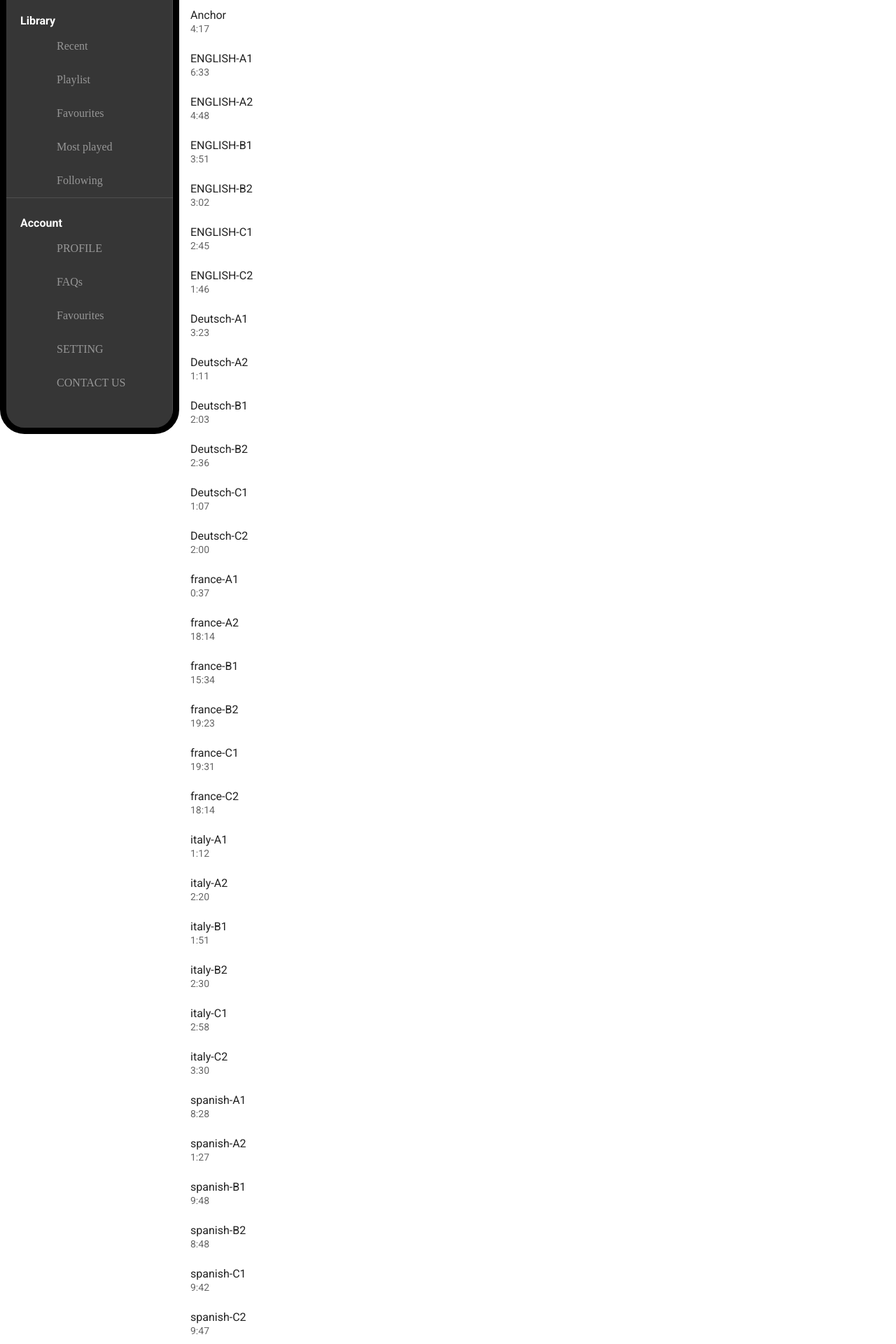
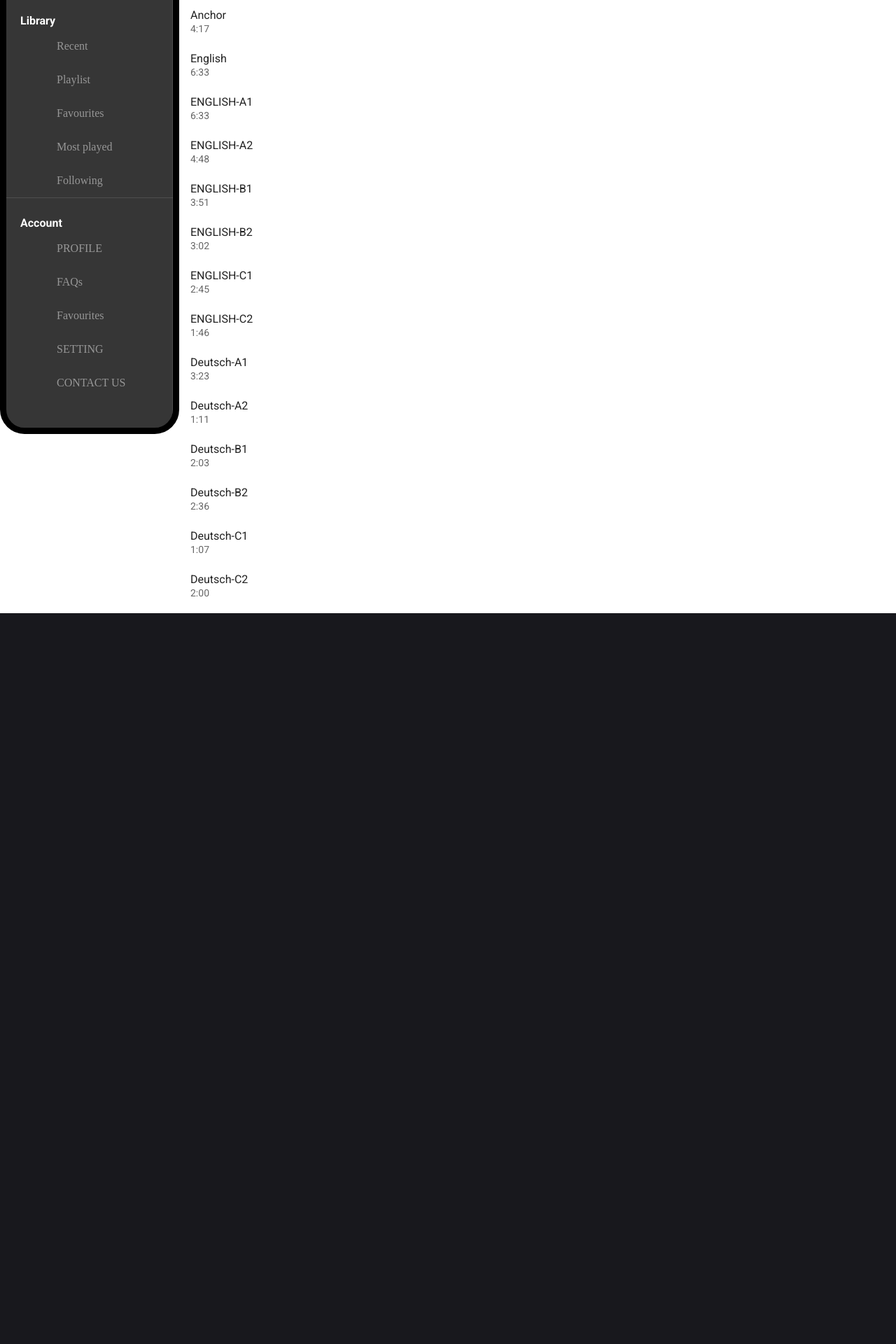
Before and after one commit to ASH-HKAN/Media, a Vue app: page /playlist in a window 1280 px wide. Shown: the part 180-2100 px from the top of the page at 70% size. After the commit the page ends 1056 px from the top, so only its background shows below. Built offline with nearby package versions, Linux system fonts and the light colour scheme.

Commit message:
state managment ( State - trackList)

```diff
--- a/src/components/Language.vue
+++ b/src/components/Language.vue
@@ -3,6 +3,7 @@
     class="d-flex flex-column align-center justify-end lang-box"
     fluid
   >
+    <language />
     <v-row justify="space-between" align="center">
       <v-row>
         <v-col cols="6">
@@ -22,7 +23,7 @@
         </v-col>
         <v-col cols="2">
           <v-btn
-            @click="pushLanguage"
+            @click="pushLanguage(666)"
             class="innerBox"
             style="
               background-color: #1e1e1e;
@@ -107,6 +108,7 @@
 </template>
 
 <script>
+import Language from "../components/Language.vue";
 export default {
   data() {
     return {
@@ -118,9 +120,14 @@ export default {
       english: false,
     };
   },
+  components: {
+    Language,
+  },
 
   methods: {
-    pushLanguage(selectLanguage) {
+    pushLanguage(trackCode) {
+      const track = this.tracks.find((track) => track.trackCode === trackCode);
+
       this.deutsch = !this.deutsch;
       this.italy = !this.italy;
       this.persian = !this.persian;
@@ -128,12 +135,24 @@ export default {
       this.spanish = !this.spanish;
       this.english = !this.english;
 
-      if (this.deutsch) {
+      if (track) {
         this.$router.push({
           path: "/",
-          query: {},
+          query: {
+            title: track.title,
+            audioPath: `file/${track.fileName}.mp3`,
+            // subPath: `file/${track.fileName}.lrc`,
+            duration: track.duration,
+          },
+          params: {},
         });
       }
+      console.log(track, "dsssssss");
+    },
+  },
+  computed: {
+    tracks() {
+      return this.$store.state.tracks;
     },
   },
 };
--- a/src/components/Level.vue
+++ b/src/components/Level.vue
@@ -134,6 +134,84 @@ export default {
           fileName: "T",
           trackCode: 103,
         },
+
+        {
+          Lesson: "4",
+          title: "ENGLISH-A1",
+          duration: 393,
+          fileName: "ENGLISH-A1",
+        },
+        {
+          Lesson: "5",
+          title: "ENGLISH-A2",
+          duration: 288,
+          fileName: "ENGLISH-A2",
+        },
+        {
+          Lesson: "6",
+          title: "ENGLISH-B1",
+          duration: 231,
+          fileName: "ENGLISH-B1",
+        },
+        {
+          Lesson: "7",
+          title: "ENGLISH-B2",
+          duration: 182,
+          fileName: "ENGLISH-B2",
+        },
+        {
+          Lesson: "8",
+          title: "ENGLISH-C1",
+          duration: 165,
+          fileName: "ENGLISH-C1",
+        },
+        {
+          Lesson: "9",
+          title: "ENGLISH-C2",
+          duration: 106,
+          fileName: "ENGLISH-C2",
+        },
+
+        {
+          Lesson: "10",
+          title: "Deutsch-A1",
+          duration: 203,
+          fileName: "Deutsch-A1",
+        },
+
+        {
+          Lesson: "11",
+          title: "Deutsch-A2",
+          duration: 71,
+          fileName: "Deutsch-A2",
+        },
+        {
+          Lesson: "12",
+          title: "Deutsch-B1",
+          duration: 123,
+          fileName: "Deutsch-B1",
+        },
+
+        {
+          Lesson: "13",
+          title: "Deutsch-B2",
+          duration: 156,
+          fileName: "Deutsch-B2",
+        },
+
+        {
+          Lesson: "14",
+          title: "Deutsch-C1",
+          duration: 67,
+          fileName: "Deutsch-C1",
+        },
+
+        {
+          Lesson: "15",
+          title: "Deutsch-C2",
+          duration: 120,
+          fileName: "Deutsch-C2",
+        },
       ],
       audioElement: new Audio(),
       currentTrackIndex: 0,
--- a/src/components/Playlist.vue
+++ b/src/components/Playlist.vue
@@ -29,232 +29,17 @@ export default {
     return {
       isPlaying: false,
       currentTime: 0,
-      tracks: [
-        {
-          Lesson: "1",
-          title: "Eminem",
-          duration: 365,
-          fileName: "E",
-        },
-        {
-          Lesson: "2",
-          title: "Dua Lipa",
-          duration: 137,
-          fileName: "B",
-        },
-        {
-          Lesson: "3",
-          title: "Anchor",
-          duration: 257,
-          fileName: "A",
-        },
-
-        {
-          Lesson: "4",
-          title: "ENGLISH-A1",
-          duration: 393,
-          fileName: "ENGLISH-A1",
-        },
-        {
-          Lesson: "5",
-          title: "ENGLISH-A2",
-          duration: 288,
-          fileName: "ENGLISH-A2",
-        },
-        {
-          Lesson: "6",
-          title: "ENGLISH-B1",
-          duration: 231,
-          fileName: "ENGLISH-B1",
-        },
-        {
-          Lesson: "7",
-          title: "ENGLISH-B2",
-          duration: 182,
-          fileName: "ENGLISH-B2",
-        },
-        {
-          Lesson: "8",
-          title: "ENGLISH-C1",
-          duration: 165,
-          fileName: "ENGLISH-C1",
-        },
-        {
-          Lesson: "9",
-          title: "ENGLISH-C2",
-          duration: 106,
-          fileName: "ENGLISH-C2",
-        },
-
-        {
-          Lesson: "10",
-          title: "Deutsch-A1",
-          duration: 203,
-          fileName: "Deutsch-A1",
-        },
-
-        {
-          Lesson: "11",
-          title: "Deutsch-A2",
-          duration: 71,
-          fileName: "Deutsch-A2",
-        },
-        {
-          Lesson: "12",
-          title: "Deutsch-B1",
-          duration: 123,
-          fileName: "Deutsch-B1",
-        },
-
-        {
-          Lesson: "13",
-          title: "Deutsch-B2",
-          duration: 156,
-          fileName: "Deutsch-B2",
-        },
-
-        {
-          Lesson: "14",
-          title: "Deutsch-C1",
-          duration: 67,
-          fileName: "Deutsch-C1",
-        },
-
-        {
-          Lesson: "15",
-          title: "Deutsch-C2",
-          duration: 120,
-          fileName: "Deutsch-C2",
-        },
-
-        {
-          Lesson: "16",
-          title: "france-A1",
-          duration: 37,
-          fileName: "france-A1",
-        },
-
-        {
-          Lesson: "17",
-          title: "france-A2",
-          duration: 1094,
-          fileName: "france-A2",
-        },
-
-        {
-          Lesson: "18",
-          title: "france-B1",
-          duration: 934,
-          fileName: "france-B1",
-        },
-
-        {
-          Lesson: "19",
-          title: "france-B2",
-          duration: 1163,
-          fileName: "france-B2",
-        },
-
-        {
-          Lesson: "20",
-          title: "france-C1",
-          duration: 1171,
-          fileName: "france-C1",
-        },
-
-        {
-          Lesson: "21",
-          title: "france-C2",
-          duration: 1094,
-          fileName: "france-C2",
-        },
-        {
-          Lesson: "22",
-          title: "italy-A1",
-          duration: 72,
-          fileName: "italy-A1",
-        },
-        {
-          Lesson: "23",
-          title: "italy-A2",
-          duration: 140,
-          fileName: "italy-A2",
-        },
-        {
-          Lesson: "24",
-          title: "italy-B1",
-          duration: 111,
-          fileName: "italy-B1",
-        },
-        {
-          Lesson: "25",
-          title: "italy-B2",
-          duration: 150,
-          fileName: "italy-B2",
-        },
-        {
-          Lesson: "26",
-          title: "italy-C1",
-          duration: 178,
-          fileName: "italy-C1",
-        },
-        {
-          Lesson: "27",
-          title: "italy-C2",
-          duration: 210,
-          fileName: "italy-C2",
-        },
-
-        {
-          Lesson: "28",
-          title: "spanish-A1",
-          duration: 508,
-          fileName: "spanish-A1",
-        },
-        {
-          Lesson: "29",
-          title: "spanish-A2",
-          duration: 87,
-          fileName: "spanish-A2",
-        },
-        {
-          Lesson: "30",
-          title: "spanish-B1",
-          duration: 588,
-          fileName: "spanish-B1",
-        },
-        {
-          Lesson: "31",
-          title: "spanish-B2",
-          duration: 528,
-          fileName: "spanish-B2",
-        },
-        {
-          Lesson: "32",
-          title: "spanish-C1",
-          duration: 582,
-          fileName: "spanish-C1",
-        },
-        {
-          Lesson: "33",
-          title: "spanish-C2",
-          duration: 587,
-          fileName: "spanish-C2",
-        },
-      ],
+      currentTrackIndex: 0,
       audioElement: new Audio(),
-      currentTrackIndex: 0,
     };
   },
   components: {
     SideBar,
   },
 
-  props: {},
   methods: {
     playTrack(track) {
       this.$router.push({
-        // hP
         path: "/demo",
         query: {
           title: track.title,
@@ -262,8 +47,6 @@ export default {
           subPath: `file/${track.fileName}.lrc`,
           duration: track.duration,
         },
-
-        params: {},
       });
     },
 
@@ -271,6 +54,12 @@ export default {
       const minutes = Math.floor(duration / 60);
       const seconds = duration % 60;
       return `${minutes}:${seconds < 10 ? "0" + seconds : seconds}`;
+    },
+  },
+
+  computed: {
+    tracks() {
+      return this.$store.state.tracks;
     },
   },
 };
--- a/src/main.js
+++ b/src/main.js
@@ -2,7 +2,7 @@ import Vue from 'vue'
 import App from './App.vue'
 import './registerServiceWorker'
 import router from './router'
-import store from './store'
+import store from '../src/store/store'
 import vuetify from './plugins/vuetify'
 
 Vue.config.productionTip = false
--- a/src/store/index.js
+++ /dev/null
@@ -1,17 +0,0 @@
-import Vue from 'vue'
-import Vuex from 'vuex'
-
-Vue.use(Vuex)
-
-export default new Vuex.Store({
-  state: {
-  },
-  getters: {
-  },
-  mutations: {
-  },
-  actions: {
-  },
-  modules: {
-  }
-})
--- /dev/null
+++ b/src/store/store.js
@@ -0,0 +1,129 @@
+import Vue from 'vue'
+import Vuex from 'vuex'
+
+Vue.use(Vuex)
+
+export default new Vuex.Store({
+  state: {
+    tracks: [
+      {
+        Lesson: "1",
+        title: "Eminem",
+        duration: 365,
+        fileName: "E",
+        trackCode: 100,
+      },
+      {
+        Lesson: "2",
+        title: "Dua Lipa",
+        duration: 137,
+        fileName: "B",
+        trackCode: 101,
+      },
+      {
+        Lesson: "3",
+        title: "Anchor",
+        duration: 257,
+        fileName: "A",
+        trackCode: 102,
+      },
+
+      {
+        Lesson: "3",
+        title: "English",
+        duration: 393,
+        fileName: "T",
+        trackCode: 103,
+      },
+
+      {
+        Lesson: "4",
+        title: "ENGLISH-A1",
+        duration: 393,
+        fileName: "ENGLISH-A1",
+      },
+      {
+        Lesson: "5",
+        title: "ENGLISH-A2",
+        duration: 288,
+        fileName: "ENGLISH-A2",
+      },
+      {
+        Lesson: "6",
+        title: "ENGLISH-B1",
+        duration: 231,
+        fileName: "ENGLISH-B1",
+      },
+      {
+        Lesson: "7",
+        title: "ENGLISH-B2",
+        duration: 182,
+        fileName: "ENGLISH-B2",
+      },
+      {
+        Lesson: "8",
+        title: "ENGLISH-C1",
+        duration: 165,
+        fileName: "ENGLISH-C1",
+      },
+      {
+        Lesson: "9",
+        title: "ENGLISH-C2",
+        duration: 106,
+        fileName: "ENGLISH-C2",
+      },
+
+      {
+        Lesson: "10",
+        title: "Deutsch-A1",
+        duration: 203,
+        fileName: "Deutsch-A1",
+      },
+
+      {
+        Lesson: "11",
+        title: "Deutsch-A2",
+        duration: 71,
+        fileName: "Deutsch-A2",
+      },
+      {
+        Lesson: "12",
+        title: "Deutsch-B1",
+        duration: 123,
+        fileName: "Deutsch-B1",
+      },
+
+      {
+        Lesson: "13",
+        title: "Deutsch-B2",
+        duration: 156,
+        fileName: "Deutsch-B2",
+      },
+
+      {
+        Lesson: "14",
+        title: "Deutsch-C1",
+        duration: 67,
+        fileName: "Deutsch-C1",
+      },
+
+      {
+        Lesson: "15",
+        title: "Deutsch-C2",
+        duration: 120,
+        fileName: "Deutsch-C2",
+        trackCode: 666,
+      },
+    ],
+    audioElement: new Audio(),
+  },
+
+  getters: {
+  },
+  mutations: {
+  },
+  actions: {
+  },
+  modules: {
+  }
+})
```
